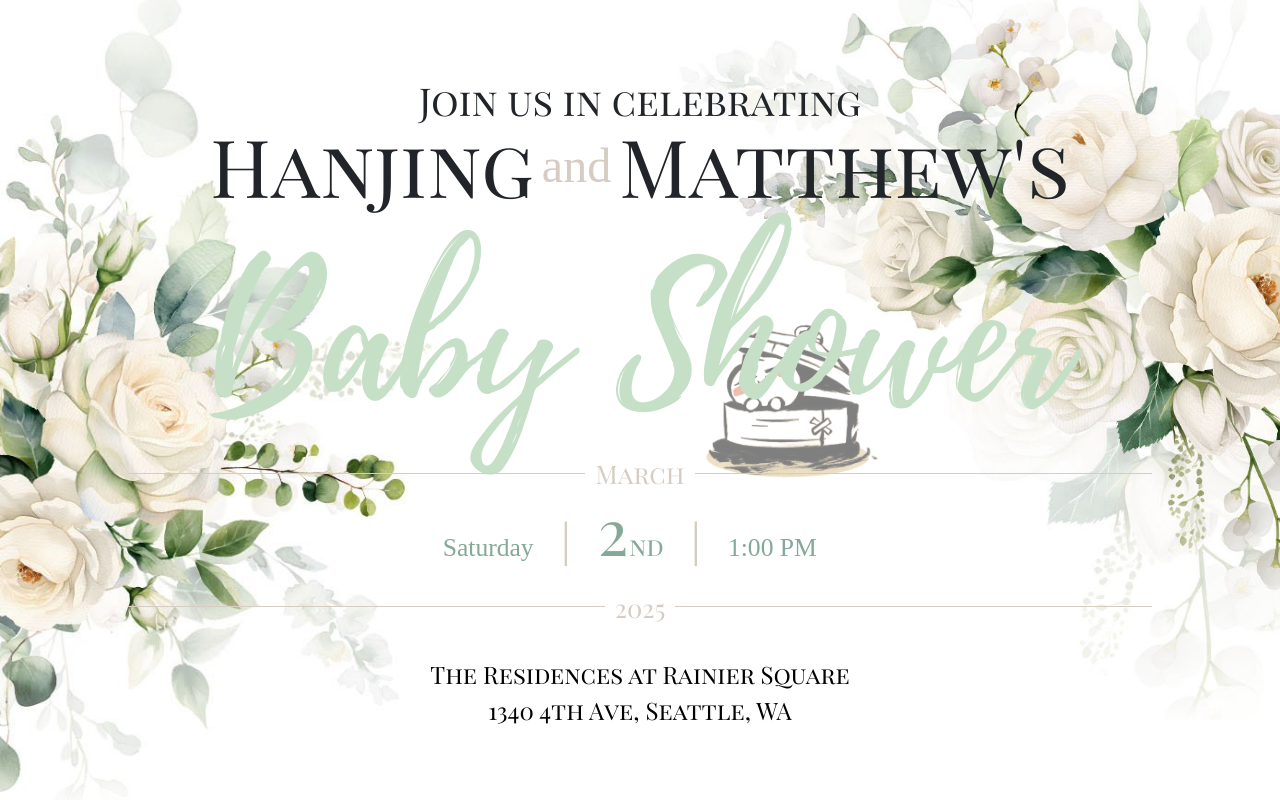
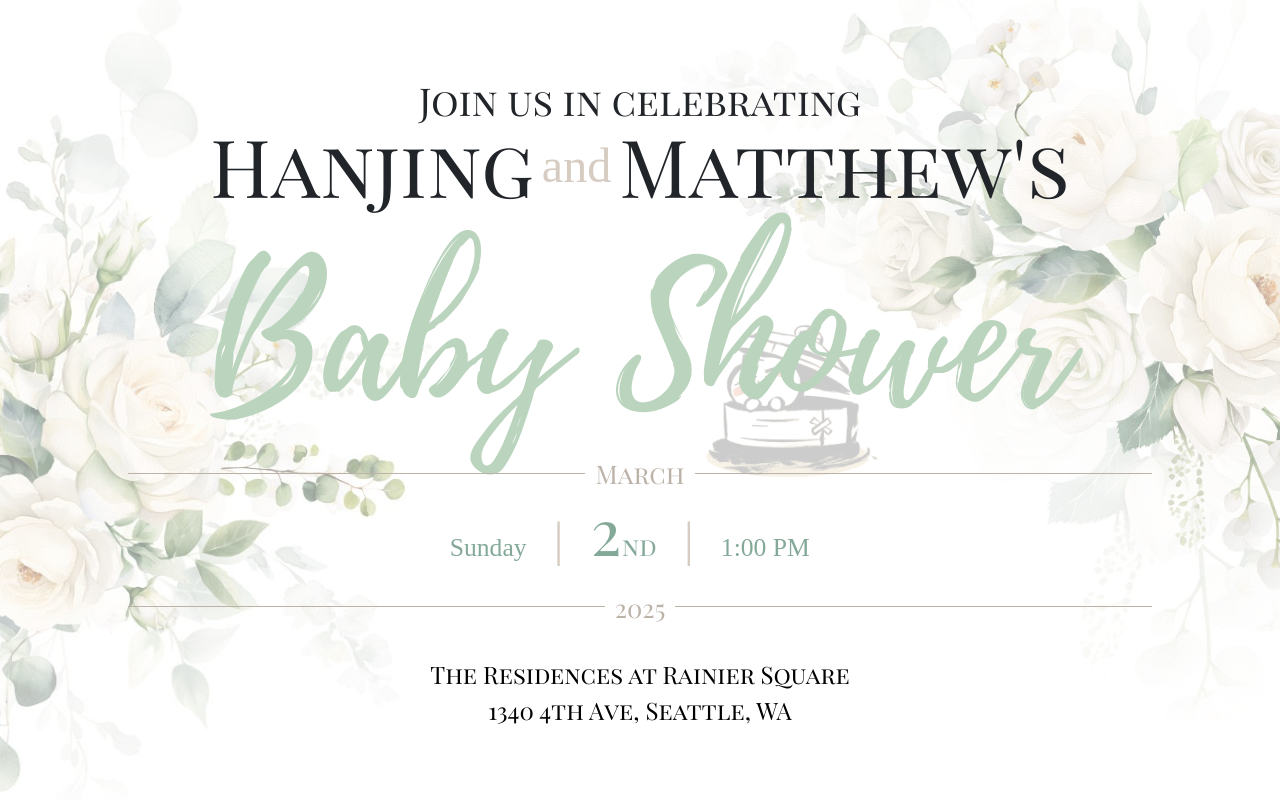
Before and after one commit to baobabyshower/baobabyshower.github.io, a plain HTML site: page index.html in a window 1280 px wide. Shown: the top 800 px of the page. Drawn offline with nearby package versions, Linux system fonts and the light colour scheme; a web font is replaced by a local one.

Commit message:
image change

```diff
--- a/index.html
+++ b/index.html
@@ -48,7 +48,7 @@
                     <span class="line"></span>
                     </div>
                     <div class="cormorant_font main-text">
-                        <span class="home_day">Saturday</span>
+                        <span class="home_day">Sunday</span>
                         <span class="first_pipe">|</span>
                         <span class="playfair two">2</span>
                         <span class="playfair nd">nd</span>
--- a/style.css
+++ b/style.css
@@ -54,6 +54,7 @@
     right: 0;
     z-index: -1;
     width: 50%;
+    opacity: 0.4;
 }
 
 .home_side_flowers {
@@ -62,18 +63,19 @@
     bottom: 0;
     z-index: -1;
     width: 35%;
+    opacity: 0.4;
 }
 
 .home_bao {
     position: absolute;
     z-index: -1;
-    opacity: 0.5;
+    opacity: 0.2;
     right: 31%;
     width: 15%;
 }
 
 .home_baby_shower {
-    color: #c5e0c7;
+    color: #bbd4bd;
     text-align: center;
     font-size: clamp(3.5rem, 22vw, 11rem);
     line-height: 0.9;
@@ -115,13 +117,13 @@
     align-items: center;
     justify-content: center;
     margin: 10px 0;
-    color: #d6ccc2;
+    color: #bbb2a8;
   }
 
 .line {
     flex: 1;
     height: 1px;
-    background-color: #d6ccc2
+    background-color: #bbb2a8
   }
 
   .center-text {
```
Also changed, not shown: invitation.png.
